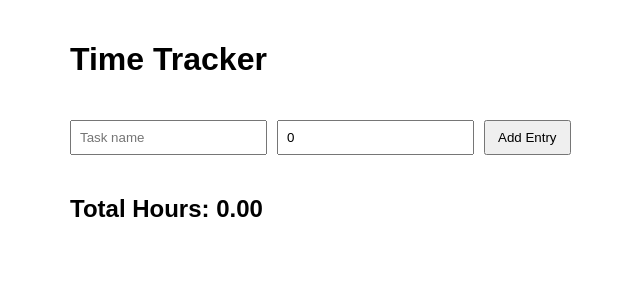
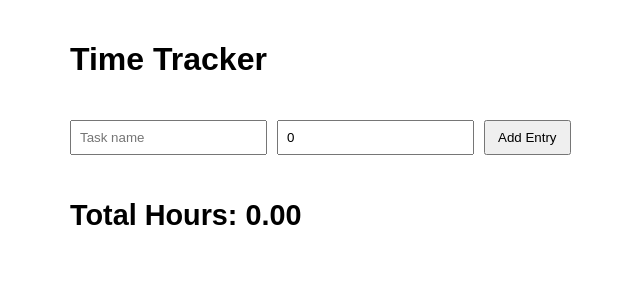
Before and after one commit to YandhileM/mini-time-tracker, a React (Create React App) app: page / in a window 1280 px wide. Shown: the top 300 px of the page, without its empty margins (170-810 px from the left). Built offline with nearby package versions, Linux system fonts and the light colour scheme.

Commit message:
add styling for total hours display

```diff
--- a/src/styles.css
+++ b/src/styles.css
@@ -23,3 +23,8 @@
   padding: 8px 12px;
   cursor: pointer;
 }
+
+.total-hours {
+    font-size: 1.2em;
+    font-weight: bold;
+  }
```
